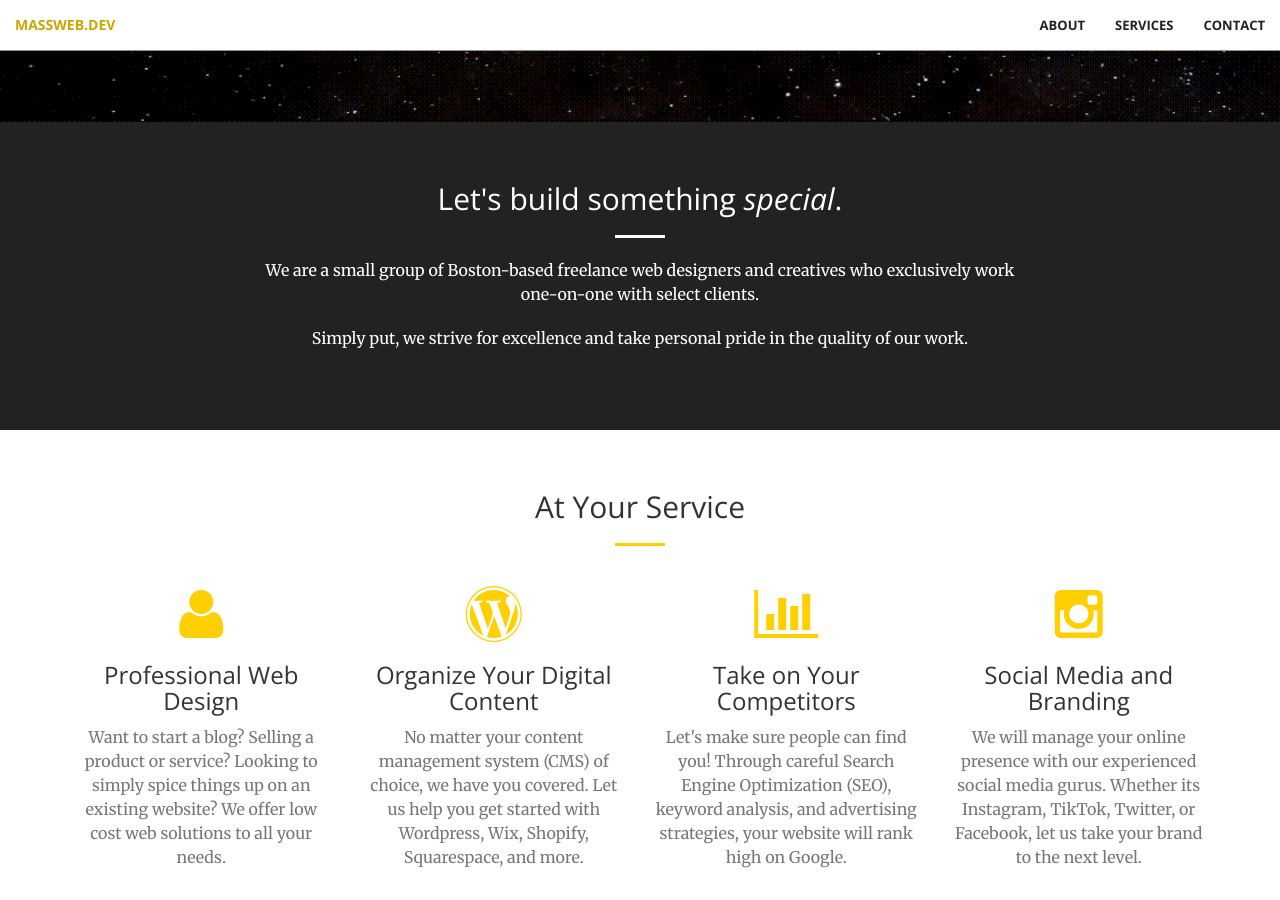
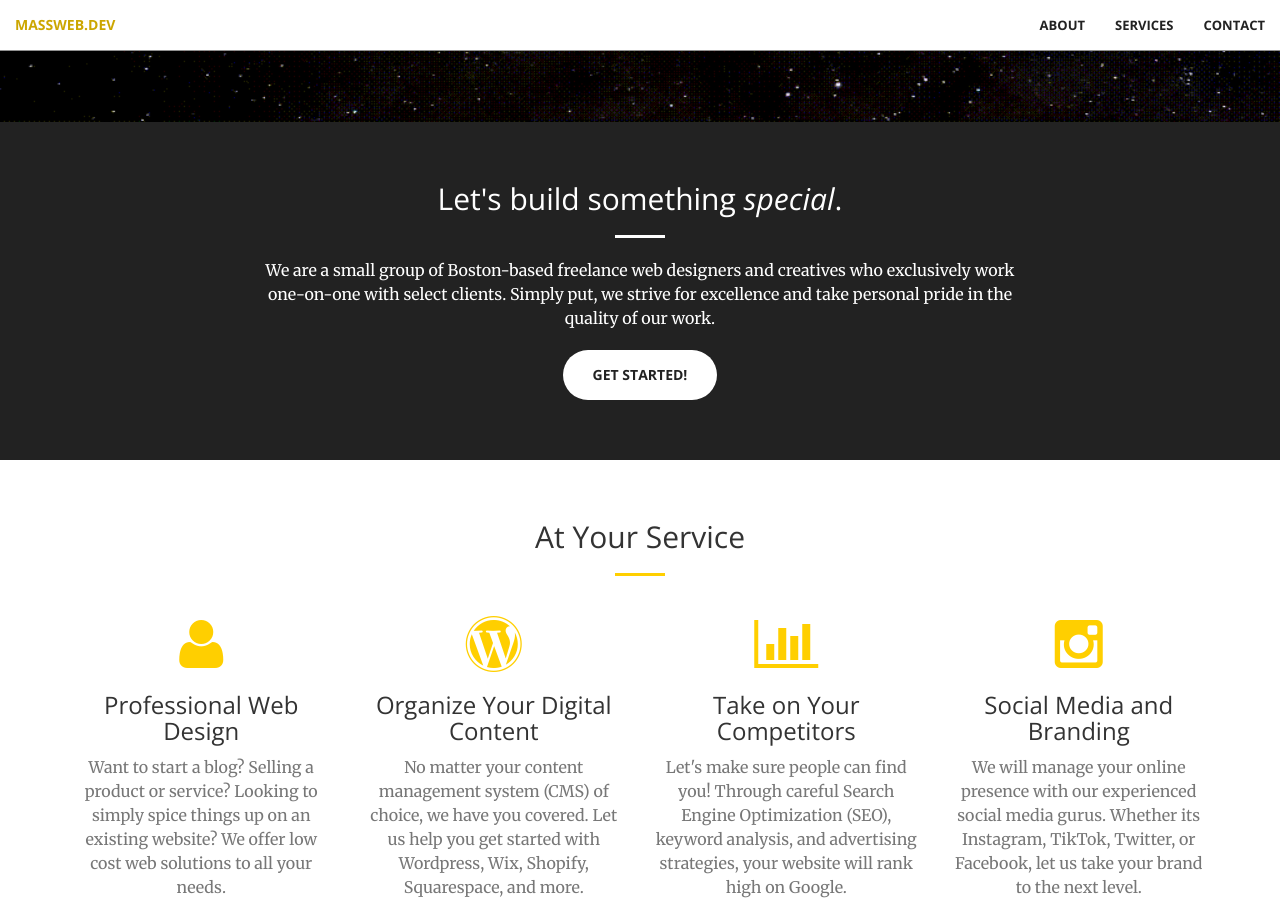
Before and after one commit to masswebdev/massweb.dev, a Jekyll site: the page built from index.html, in a window 1280 px wide and 900 px high, scrolled down 778 px. Built offline with Jekyll 4.4.1, drawn with Linux system fonts in a browser that asks for light colours.

Commit message:
Update call-to-action.html

```diff
--- a/_includes/call-to-action.html
+++ b/_includes/call-to-action.html
@@ -4,9 +4,8 @@
             <div class="col-lg-8 col-lg-offset-2 text-center">
                 <h2 class="section-heading">Let's build something <i>special</i>.</h2>
                 <hr class="light">
-                <p>We are a small group of Boston-based freelance web designers and creatives who exclusively work one-on-one with select clients.</p>
-                <p>Simply put, we strive for excellence and take personal pride in the quality of our work.</p>
-                <!--<a href="#" class="btn btn-default btn-xl">Get Started!</a>-->
+                <p>We are a small group of Boston-based freelance web designers and creatives who exclusively work one-on-one with select clients. Simply put, we strive for excellence and take personal pride in the quality of our work.</p>
+                <a href="#" class="btn btn-default btn-xl">Get Started!</a>
             </div>
         </div>
     </div>
```
